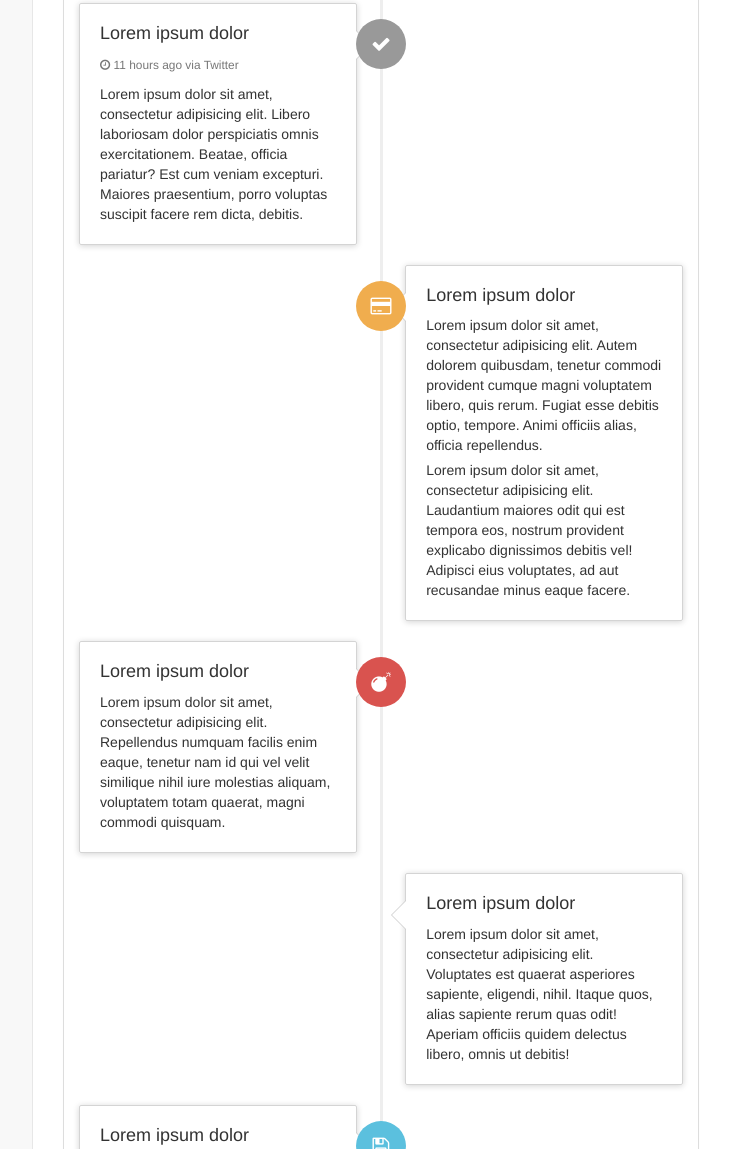
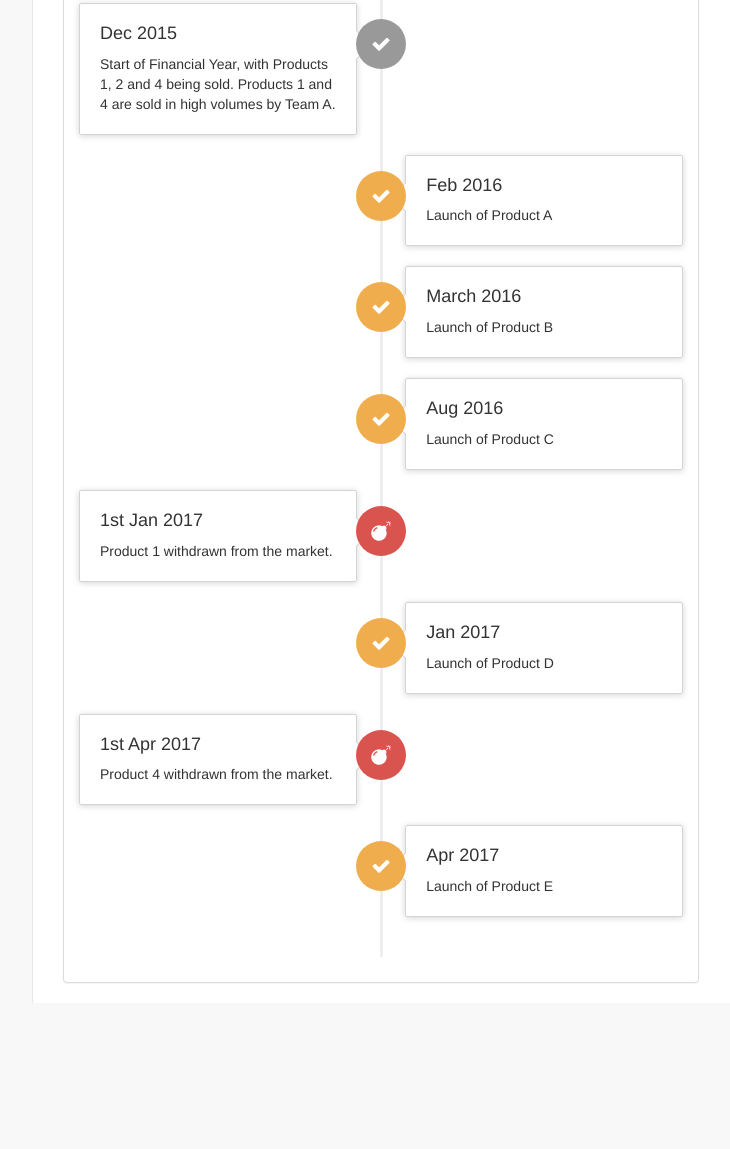
Before and after one commit to juschan/SalesDashboard, a website: page pages/index.html in a window 1280 px wide. Shown: the part 1444-2593 px from the top of the page, without its empty margins (218-948 px from the left). After the commit the page ends 2447 px from the top, so only its background shows below. Drawn offline with Linux system fonts and the light colour scheme.

Commit message:
Updated Timeline for product launch/withdrawal

```diff
--- a/pages/index.html
+++ b/pages/index.html
@@ -587,7 +587,7 @@
                     <!-- /.panel -->
                     <div class="panel panel-default">
                         <div class="panel-heading">
-                            <i class="fa fa-clock-o fa-fw"></i> Responsive Timeline
+                            <i class="fa fa-clock-o fa-fw"></i> Product Timeline
                         </div>
                         <!-- /.panel-heading -->
                         <div class="panel-body">
@@ -597,26 +597,47 @@
                                     </div>
                                     <div class="timeline-panel">
                                         <div class="timeline-heading">
-                                            <h4 class="timeline-title">Lorem ipsum dolor</h4>
-                                            <p><small class="text-muted"><i class="fa fa-clock-o"></i> 11 hours ago via Twitter</small>
-                                            </p>
+                                            <h4 class="timeline-title">Dec 2015</h4>
                                         </div>
                                         <div class="timeline-body">
-                                            <p>Lorem ipsum dolor sit amet, consectetur adipisicing elit. Libero laboriosam dolor perspiciatis omnis exercitationem. Beatae, officia pariatur? Est cum veniam excepturi. Maiores praesentium, porro voluptas suscipit facere rem dicta, debitis.</p>
+                                            <p>Start of Financial Year, with Products 1, 2 and 4 being sold. Products 1 and 4 are sold in high volumes by Team A. </p>
                                         </div>
                                     </div>
                                 </li>
                                 <li class="timeline-inverted">
-                                    <div class="timeline-badge warning"><i class="fa fa-credit-card"></i>
+                                    <div class="timeline-badge warning"><i class="fa fa-check"></i>
                                     </div>
                                     <div class="timeline-panel">
                                         <div class="timeline-heading">
-                                            <h4 class="timeline-title">Lorem ipsum dolor</h4>
+                                            <h4 class="timeline-title">Feb 2016</h4>
                                         </div>
                                         <div class="timeline-body">
-                                            <p>Lorem ipsum dolor sit amet, consectetur adipisicing elit. Autem dolorem quibusdam, tenetur commodi provident cumque magni voluptatem libero, quis rerum. Fugiat esse debitis optio, tempore. Animi officiis alias, officia repellendus.</p>
-                                            <p>Lorem ipsum dolor sit amet, consectetur adipisicing elit. Laudantium maiores odit qui est tempora eos, nostrum provident explicabo dignissimos debitis vel! Adipisci eius voluptates, ad aut recusandae minus eaque facere.</p>
+                                            <p>Launch of Product A</p>
+                                         </div>
+                                    </div>
+                                </li>
+                                <li class="timeline-inverted">
+                                    <div class="timeline-badge warning"><i class="fa fa-check"></i>
+                                    </div>
+                                    <div class="timeline-panel">
+                                        <div class="timeline-heading">
+                                            <h4 class="timeline-title">March 2016</h4>
                                         </div>
+                                        <div class="timeline-body">
+                                            <p>Launch of Product B</p>
+                                         </div>
+                                    </div>
+                                </li>
+                                <li class="timeline-inverted">
+                                    <div class="timeline-badge warning"><i class="fa fa-check"></i>
+                                    </div>
+                                    <div class="timeline-panel">
+                                        <div class="timeline-heading">
+                                            <h4 class="timeline-title">Aug 2016</h4>
+                                        </div>
+                                        <div class="timeline-body">
+                                            <p>Launch of Product C</p>
+                                         </div>
                                     </div>
                                 </li>
                                 <li>
@@ -624,72 +645,47 @@
                                     </div>
                                     <div class="timeline-panel">
                                         <div class="timeline-heading">
-                                            <h4 class="timeline-title">Lorem ipsum dolor</h4>
+                                            <h4 class="timeline-title">1st Jan 2017</h4>
                                         </div>
                                         <div class="timeline-body">
-                                            <p>Lorem ipsum dolor sit amet, consectetur adipisicing elit. Repellendus numquam facilis enim eaque, tenetur nam id qui vel velit similique nihil iure molestias aliquam, voluptatem totam quaerat, magni commodi quisquam.</p>
+                                            <p>Product 1 withdrawn from the market.</p>
                                         </div>
                                     </div>
                                 </li>
                                 <li class="timeline-inverted">
+                                    <div class="timeline-badge warning"><i class="fa fa-check"></i>
+                                    </div>
                                     <div class="timeline-panel">
                                         <div class="timeline-heading">
-                                            <h4 class="timeline-title">Lorem ipsum dolor</h4>
+                                            <h4 class="timeline-title">Jan 2017</h4>
                                         </div>
                                         <div class="timeline-body">
-                                            <p>Lorem ipsum dolor sit amet, consectetur adipisicing elit. Voluptates est quaerat asperiores sapiente, eligendi, nihil. Itaque quos, alias sapiente rerum quas odit! Aperiam officiis quidem delectus libero, omnis ut debitis!</p>
-                                        </div>
+                                            <p>Launch of Product D</p>
+                                         </div>
                                     </div>
                                 </li>
                                 <li>
-                                    <div class="timeline-badge info"><i class="fa fa-save"></i>
+                                    <div class="timeline-badge danger"><i class="fa fa-bomb"></i>
                                     </div>
                                     <div class="timeline-panel">
                                         <div class="timeline-heading">
-                                            <h4 class="timeline-title">Lorem ipsum dolor</h4>
+                                            <h4 class="timeline-title">1st Apr 2017</h4>
                                         </div>
                                         <div class="timeline-body">
-                                            <p>Lorem ipsum dolor sit amet, consectetur adipisicing elit. Nobis minus modi quam ipsum alias at est molestiae excepturi delectus nesciunt, quibusdam debitis amet, beatae consequuntur impedit nulla qui! Laborum, atque.</p>
-                                            <hr>
-                                            <div class="btn-group">
-                                                <button type="button" class="btn btn-primary btn-sm dropdown-toggle" data-toggle="dropdown">
-                                                    <i class="fa fa-gear"></i> <span class="caret"></span>
-                                                </button>
-                                                <ul class="dropdown-menu" role="menu">
-                                                    <li><a href="#">Action</a>
-                                                    </li>
-                                                    <li><a href="#">Another action</a>
-                                                    </li>
-                                                    <li><a href="#">Something else here</a>
-                                                    </li>
-                                                    <li class="divider"></li>
-                                                    <li><a href="#">Separated link</a>
-                                                    </li>
-                                                </ul>
-                                            </div>
-                                        </div>
-                                    </div>
-                                </li>
-                                <li>
-                                    <div class="timeline-panel">
-                                        <div class="timeline-heading">
-                                            <h4 class="timeline-title">Lorem ipsum dolor</h4>
-                                        </div>
-                                        <div class="timeline-body">
-                                            <p>Lorem ipsum dolor sit amet, consectetur adipisicing elit. Sequi fuga odio quibusdam. Iure expedita, incidunt unde quis nam! Quod, quisquam. Officia quam qui adipisci quas consequuntur nostrum sequi. Consequuntur, commodi.</p>
+                                            <p>Product 4 withdrawn from the market.</p>
                                         </div>
                                     </div>
                                 </li>
                                 <li class="timeline-inverted">
-                                    <div class="timeline-badge success"><i class="fa fa-graduation-cap"></i>
+                                    <div class="timeline-badge warning"><i class="fa fa-check"></i>
                                     </div>
                                     <div class="timeline-panel">
                                         <div class="timeline-heading">
-                                            <h4 class="timeline-title">Lorem ipsum dolor</h4>
+                                            <h4 class="timeline-title">Apr 2017</h4>
                                         </div>
                                         <div class="timeline-body">
-                                            <p>Lorem ipsum dolor sit amet, consectetur adipisicing elit. Deserunt obcaecati, quaerat tempore officia voluptas debitis consectetur culpa amet, accusamus dolorum fugiat, animi dicta aperiam, enim incidunt quisquam maxime neque eaque.</p>
-                                        </div>
+                                            <p>Launch of Product E</p>
+                                         </div>
                                     </div>
                                 </li>
                             </ul>
```
